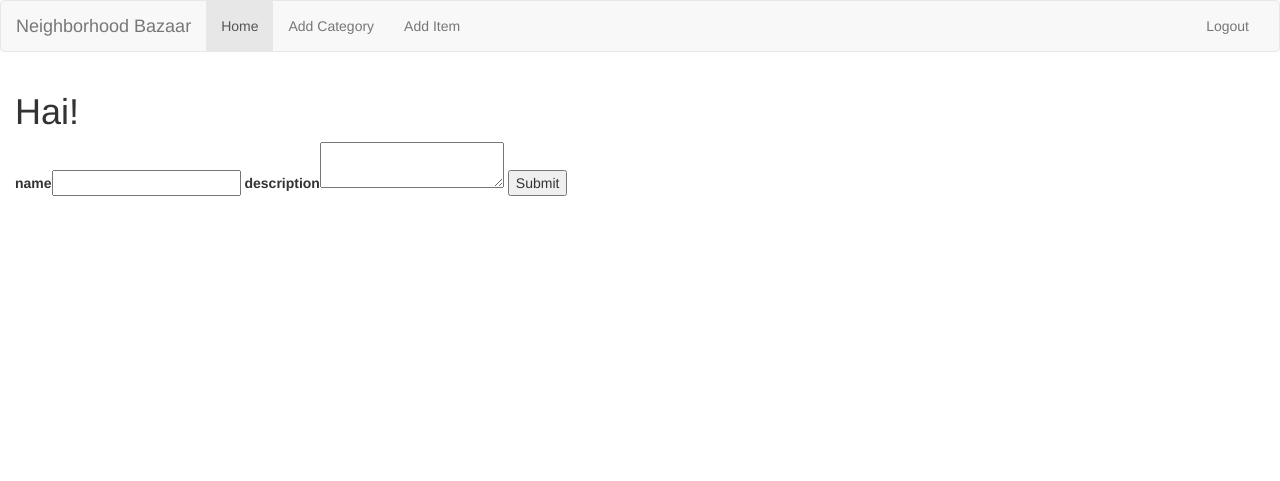
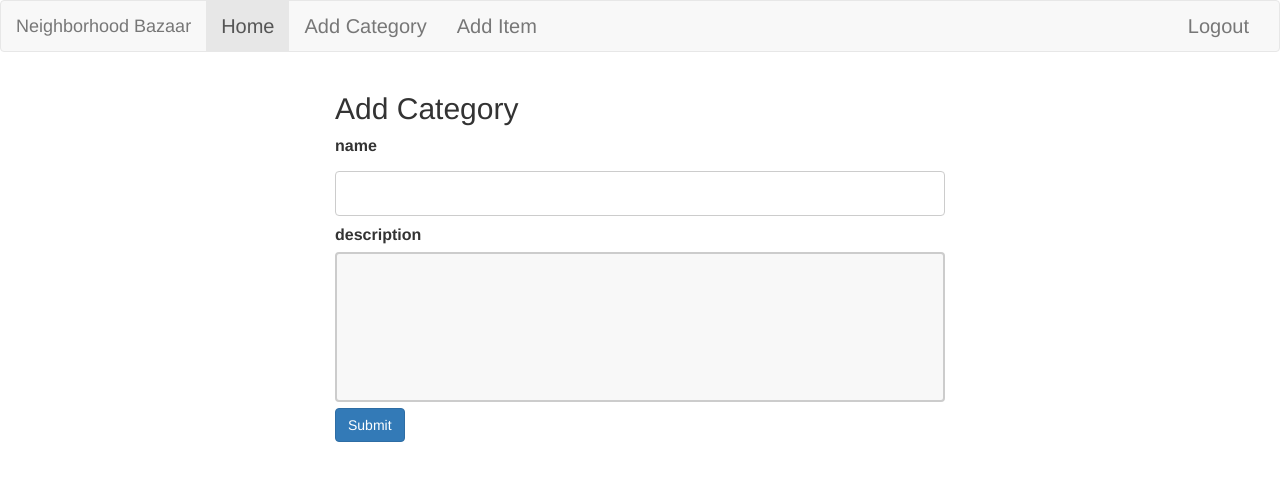
Before and after one commit to leighmforrest/neighborhood_bazaar, a Flask app: page /category/new in a window 1280 px wide. Shown: the top 481 px of the page. Run offline with Flask 2, Linux system fonts and the light colour scheme; a user stored in the database is signed in; some libraries are stand-ins or nearby versions; some web fonts are replaced.

Commit message:
Further Styling

```diff
--- a/static/css/styles.css
+++ b/static/css/styles.css
@@ -0,0 +1,41 @@
+/* Set default styling */
+body {
+  font-size: 16px;
+}
+
+/* NO LIST IN THE APPLICATION HAS BULLETS! */
+ul > li {
+  list-style-type: none;
+  font-size: 2rem;
+}
+
+/* Form Styling NOTE: ALL FORMS HAVE UNIFORM STYLING */
+form > input[type=text], select {
+    width: 100%;
+    padding: 10px;
+    margin: 8px 0;
+    display: inline-block;
+    border: 1px solid #ccc;
+    border-radius: 4px;
+    box-sizing: border-box;
+}
+
+form > textarea {
+    width: 100%;
+    height: 150px;
+    padding: 12px 20px;
+    box-sizing: border-box;
+    border: 2px solid #ccc;
+    border-radius: 4px;
+    background-color: #f8f8f8;
+    resize: none;
+}
+
+form > select {
+    width: 30%;
+    padding: 16px 20px;
+    border: none;
+    border-radius: 4px;
+    background-color: #f1f1f1;
+    margin-left: 5px;
+}
--- a/templates/add_category.html
+++ b/templates/add_category.html
@@ -1,10 +1,14 @@
 {% extends 'base.html' %}
 {% block content %}
-  <h1>Hai!</h1>
+<div class="row">
+  <div class="item col-sm-6 col-sm-offset-3">
+  <h2>Add Category</h2>
     <form action="/category/new" method="post">
         {{ form.csrf_token }}
         {{ form.name.label }}{{ form.name }}
         {{ form.description.label }}{{ form.description}}
-        <input type="submit" name="Submit">
+        <input type="submit" value="Submit" class="btn btn-primary"></input>
     </form>
+  </div>
+</div>
 {% endblock %}
--- a/templates/add_item.html
+++ b/templates/add_item.html
@@ -1,11 +1,15 @@
 {% extends 'base.html' %}
 {% block content %}
+<div class="row">
+  <div class="item col-sm-6 col-sm-offset-3">
   <h2>Add Item</h2>
     <form action="/item/new" method="post">
         {{ form.csrf_token }}
         {{ form.name.label }}{{ form.name }}
         {{ form.description.label }}{{ form.description}}
         {{ form.category.label }}{{ form.category }}
-        <input type="submit" name="Submit">
+        <input type="submit" value="Submit" class="btn btn-primary"></input>
     </form>
+  </div>
+</div>
 {% endblock %}
--- a/templates/delete_category.html
+++ b/templates/delete_category.html
@@ -3,6 +3,7 @@
 <form method="POST" action="/category/{{category.id }}/delete">
 {{ form.csrf_token }}
 <h3>Are you sure you want to delete {{ category.name }}?</h3>
-{{ form.delete()}}<a href="/category">Cancel</a>
+<button type="button" class="btn btn-danger">Delete</button>
+<a class="btn btn-primary" href="/category">Cancel</a>
 </form>
 {% endblock %}
--- a/templates/delete_item.html
+++ b/templates/delete_item.html
@@ -3,6 +3,8 @@
 <form method="POST" action="/item/{{item.id }}/delete">
 {{ form.csrf_token }}
 <h3>Are you sure you want to delete {{ item.name }}?</h3>
-{{ form.delete()}}<a href="/item">Cancel</a>
+<button type="button" class="btn btn-danger">Delete</button>
+<a class="btn btn-primary" href="/category">Cancel</a>
+
 </form>
 {% endblock %}
--- a/templates/edit_category.html
+++ b/templates/edit_category.html
@@ -6,6 +6,7 @@
         <br>
         {{ form.description.label }} {{ form.description() }}
         <br>
-        <input type="submit" value="Submit"><a href="/">Cancel</a>
+        <input type="submit" value="Submit" class="btn btn-primary"></input>
+        <a class="btn btn-default"  href="/">Cancel</a>
     </form>
 {% endblock %}
--- a/templates/edit_item.html
+++ b/templates/edit_item.html
@@ -8,6 +8,7 @@
         <br>
         {{ form.category.label }}{{ form.category() }}
         <br>
-        <input type="submit" value="Submit"><a href="/">Cancel</a>
+        <input type="submit" value="Submit" class="btn btn-primary"></input>
+        <a class="btn btn-default" href="/">Cancel</a>
     </form>
 {% endblock %}
```
Also changed, not shown: templates/index.html (+14 -4 lines), bazaar.db.
